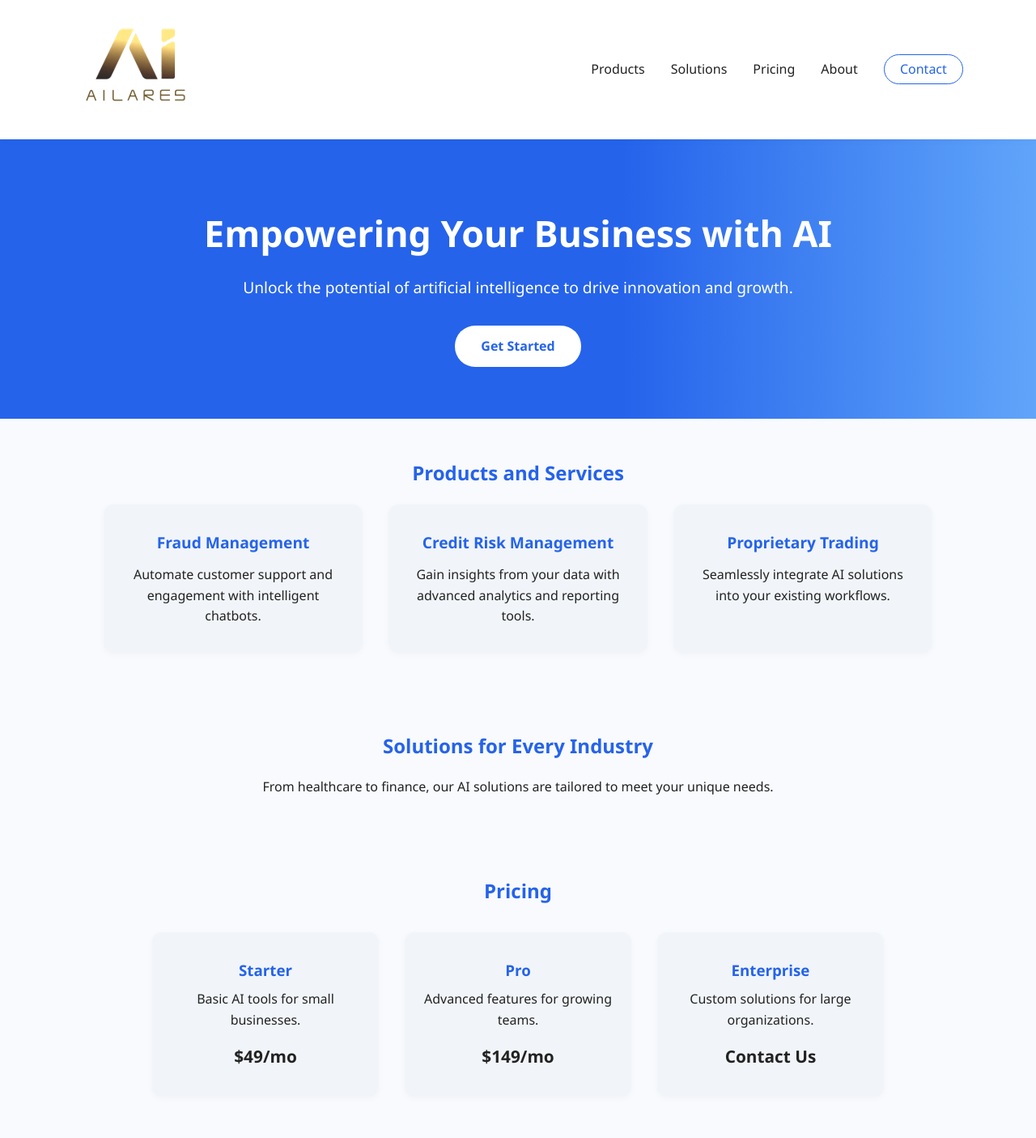
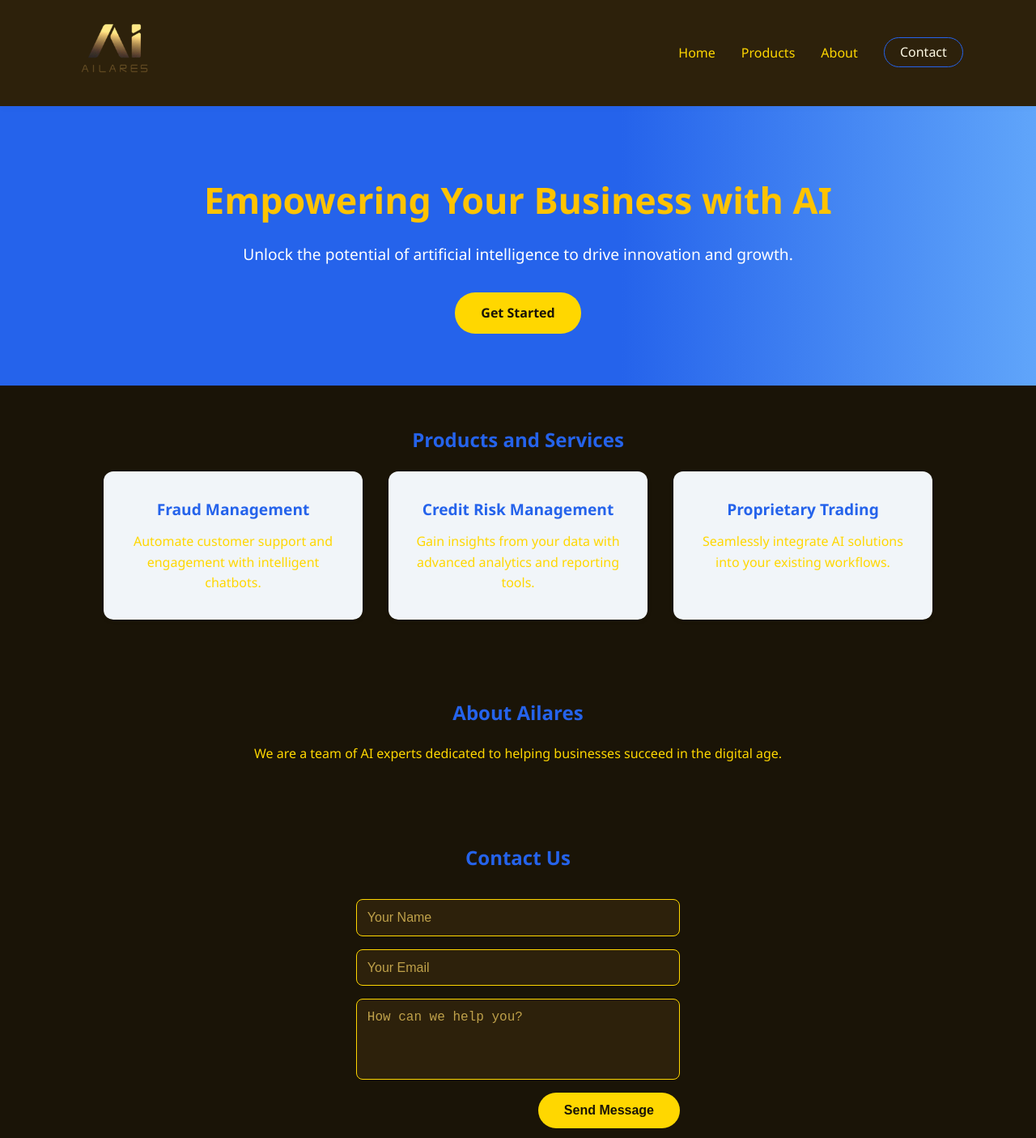
Before and after one commit to sherrycmx/website, a plain HTML site: page index.html in a window 1280 px wide. Shown: the top 1405 px of the page at 81% size. Drawn offline with Linux system fonts and the light colour scheme.

Commit message:
changed color, sections

```diff
--- a/index.html
+++ b/index.html
@@ -11,12 +11,11 @@
     <nav>
         <div class="container">
             <a href="#" class="logo">
-                <img src="assets/logo.png" alt="Ailares Logo" style="height: 122px; width: 155px;">
+                <img src="assets/logo.png" alt="Ailares Logo" style="height: 81px; width: 103px;">
             </a>
             <ul class="nav-links">
+                <li><a href="#">Home</a></li>
                 <li><a href="#products">Products</a></li>
-                <li><a href="#solutions">Solutions</a></li>
-                <li><a href="#pricing">Pricing</a></li>
                 <li><a href="#about">About</a></li>
                 <li><a href="#contact" class="btn">Contact</a></li>
             </ul>
@@ -33,7 +32,7 @@
     </header>
 
     <!-- Products Section -->
-    <section id="Products" class="Products">
+    <section id="products" class="products">
         <div class="container">
             <h2>Products and Services</h2>
             <div class="features-list">
@@ -48,38 +47,6 @@
                 <div class="feature-item">
                     <h3>Proprietary Trading</h3>
                     <p>Seamlessly integrate AI solutions into your existing workflows.</p>
-                </div>
-            </div>
-        </div>
-    </section>
-
-    <!-- Solutions Section -->
-    <section id="solutions" class="solutions">
-        <div class="container">
-            <h2>Solutions for Every Industry</h2>
-            <p>From healthcare to finance, our AI solutions are tailored to meet your unique needs.</p>
-        </div>
-    </section>
-
-    <!-- Pricing Section -->
-    <section id="pricing" class="pricing">
-        <div class="container">
-            <h2>Pricing</h2>
-            <div class="pricing-tiers">
-                <div class="tier">
-                    <h3>Starter</h3>
-                    <p>Basic AI tools for small businesses.</p>
-                    <span>$49/mo</span>
-                </div>
-                <div class="tier">
-                    <h3>Pro</h3>
-                    <p>Advanced features for growing teams.</p>
-                    <span>$149/mo</span>
-                </div>
-                <div class="tier">
-                    <h3>Enterprise</h3>
-                    <p>Custom solutions for large organizations.</p>
-                    <span>Contact Us</span>
                 </div>
             </div>
         </div>
--- a/styles.css
+++ b/styles.css
@@ -9,8 +9,8 @@
 
 body {
     font-family: 'Segoe UI', Arial, sans-serif;
-    background: #f8fafd;
-    color: #222;
+    background-color: #1a1407;
+    color: #FFD700;
     line-height: 1.6;
 }
 
@@ -22,7 +22,7 @@ body {
 
 /* Navigation Bar */
 nav {
-    background: #fff;
+    background-color: #2d210b;
     box-shadow: 0 2px 8px rgba(0,0,0,0.03);
     padding: 1.2rem 0;
     position: sticky;
@@ -52,14 +52,14 @@ nav .container {
 
 .nav-links a {
     text-decoration: none;
-    color: #222;
+    color: #FFD700;
     font-weight: 500;
     transition: color 0.2s;
 }
 
 .nav-links a:hover,
 .nav-links .btn {
-    color: #2563eb;
+    color: #fffbe6;
 }
 
 .nav-links .btn {
@@ -95,8 +95,8 @@ nav .container {
 }
 
 .btn-primary {
-    background: #fff;
-    color: #2563eb;
+    background-color: #FFD700;
+    color: #1a1407;
     padding: 0.8em 2em;
     border: none;
     border-radius: 25px;
@@ -109,8 +109,8 @@ nav .container {
 }
 
 .btn-primary:hover {
-    background: #2563eb;
-    color: #fff;
+    background-color: #FFC300;
+    color: #1a1407;
     border: 1px solid #fff;
 }
 
@@ -204,7 +204,9 @@ section h2 {
 .contact input,
 .contact textarea {
     padding: 0.8em;
-    border: 1px solid #cbd5e1;
+    background-color: #2d210b;
+    color: #FFD700;
+    border: 1px solid #FFD700;
     border-radius: 8px;
     font-size: 1rem;
     resize: none;
@@ -220,7 +222,7 @@ section h2 {
 
 /* Footer */
 footer {
-    background: #2563eb;
+    background-color: #2d210b;
     color: #fff;
     text-align: center;
     padding: 1.5rem 0;
@@ -252,3 +254,11 @@ footer {
         font-size: 1.2rem;
     }
 }
+
+h1, h2, h3 {
+    color: #FFC300;
+}
+
+input::placeholder, textarea::placeholder {
+    color: #bfa14a;
+}
```
